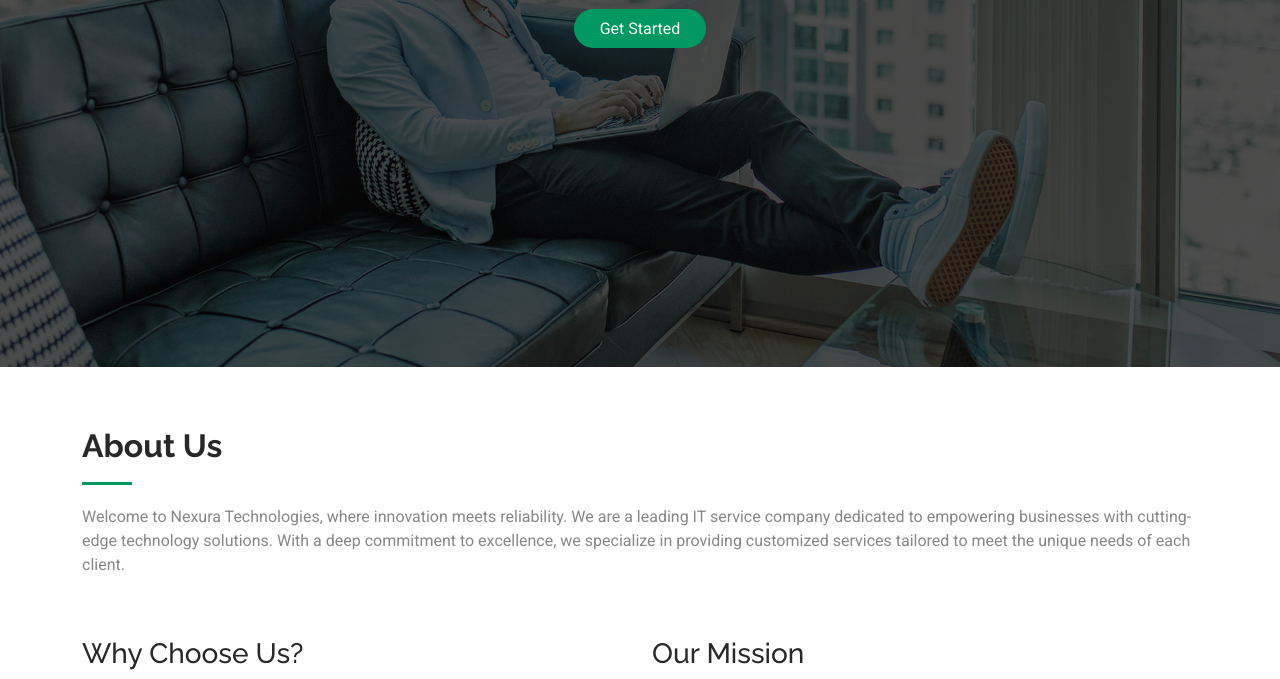
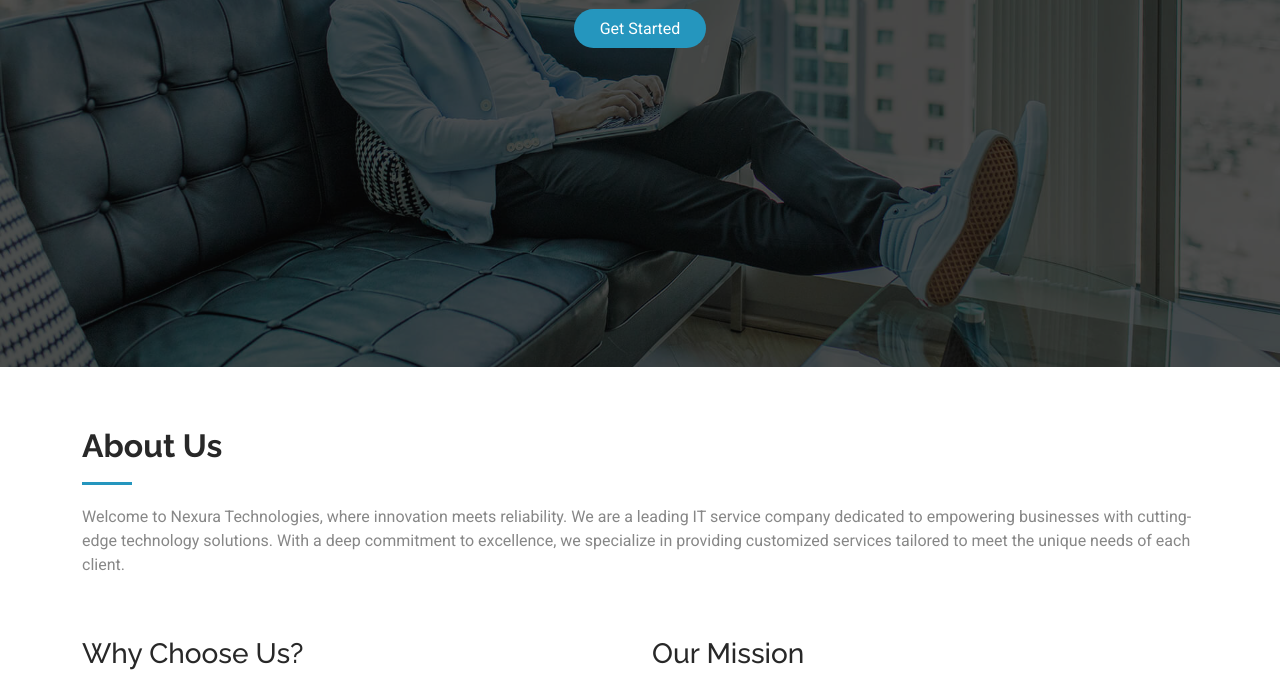
Before and after one commit to Praffulsh/nexuratechnologies, a plain HTML site: page index.html in a window 1280 px wide. Shown: the part 433-1112 px from the top of the page. Drawn offline with Linux system fonts and the light colour scheme.

Commit message:
changed theme color

```diff
--- a/assets/css/main.css
+++ b/assets/css/main.css
@@ -22,7 +22,7 @@
   --background-color: #ffffff; /* Background color for the entire website, including individual sections */
   --default-color: #444444; /* Default color used for the majority of the text content across the entire website */
   --heading-color: #282828; /* Color for headings, subheadings and title throughout the website */
-  --accent-color: #009961; /* Accent color that represents your brand on the website. It's used for buttons, links, and other elements that need to stand out */
+  --accent-color: #2596be; /* Accent color that represents your brand on the website. It's used for buttons, links, and other elements that need to stand out */
   --surface-color: #ffffff; /* The surface color is used as a background of boxed elements within sections, such as cards, icon boxes, or other elements that require a visual separation from the global background. */
   --contrast-color: #ffffff; /* Contrast color for text, ensuring readability against backgrounds of accent, heading, or default colors. */
 }
@@ -30,11 +30,11 @@
 /* Nav Menu Colors - The following color variables are used specifically for the navigation menu. They are separate from the global colors to allow for more customization options */
 :root {
   --nav-color: #ffffff;  /* The default color of the main navmenu links */
-  --nav-hover-color: #009961; /* Applied to main navmenu links when they are hovered over or active */
+  --nav-hover-color: #2596be; /* Applied to main navmenu links when they are hovered over or active */
   --nav-mobile-background-color: #ffffff; /* Used as the background color for mobile navigation menu */
   --nav-dropdown-background-color: #ffffff; /* Used as the background color for dropdown items that appear when hovering over primary navigation items */
   --nav-dropdown-color: #444444; /* Used for navigation links of the dropdown items in the navigation menu. */
-  --nav-dropdown-hover-color: #009961; /* Similar to --nav-hover-color, this color is applied to dropdown navigation links when they are hovered over. */
+  --nav-dropdown-hover-color: #2596be; /* Similar to --nav-hover-color, this color is applied to dropdown navigation links when they are hovered over. */
 }
 
 /* Color Presets - These classes override global colors when applied to any section or element, providing reuse of the sam color scheme. */
```
